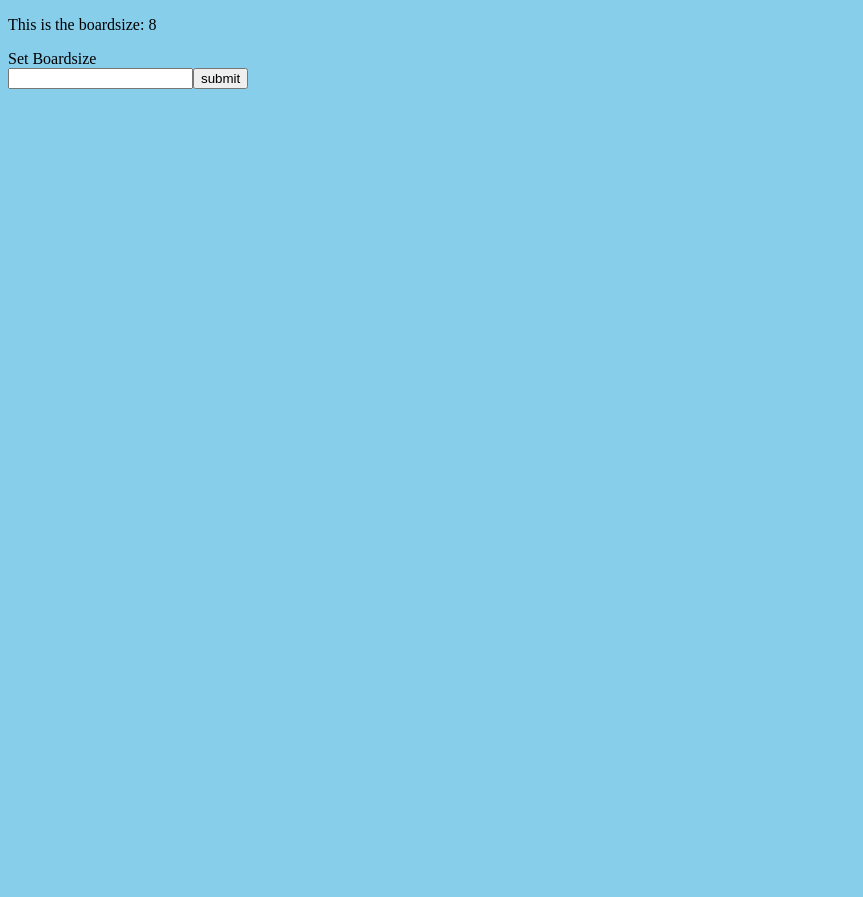
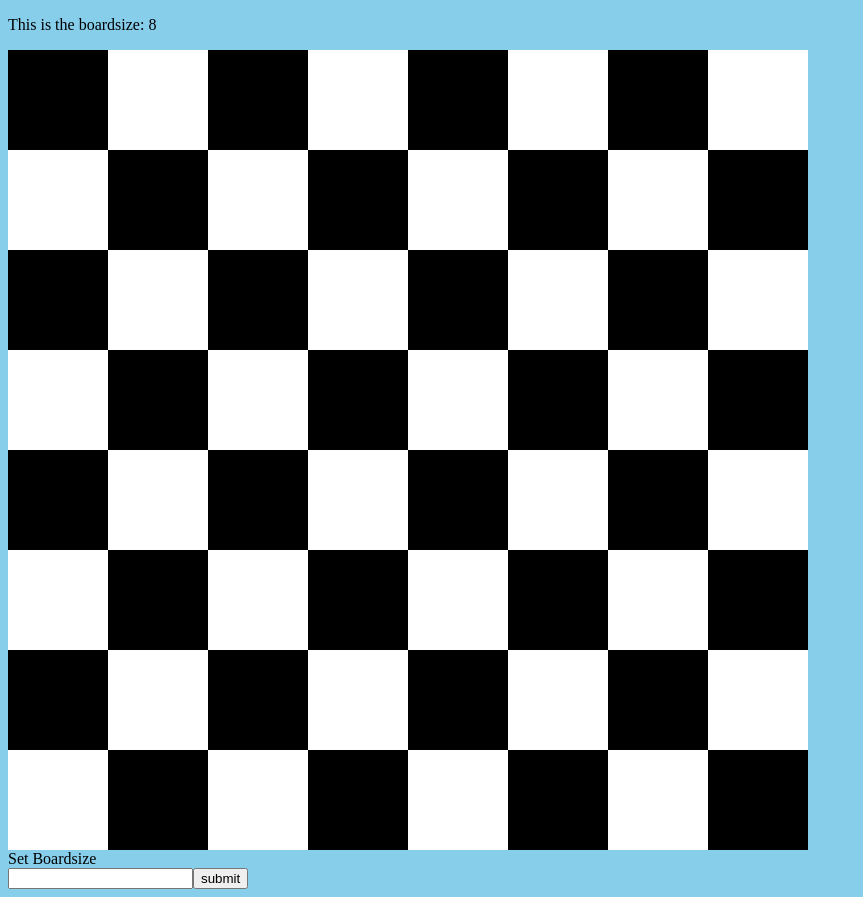
Before and after one commit to ch-brian/checkers, a Next.js app: page / in a window 1280 px wide. Shown: the whole page, without its empty margins (0-863 px from the left). Before the commit the page ends 800 px from the top, so only its background shows below. Built offline with nearby package versions, Linux system fonts and the light colour scheme.

Commit message:
dynamically sized board created

```diff
--- /dev/null
+++ b/components/Board.jsx
@@ -0,0 +1,30 @@
+import React, { useState, useEffect } from 'react';
+import Row from './Row.jsx';
+import Piece from './Piece.jsx';
+
+const Board = (props) => {
+  const { boardsize } = props;
+  const [board, setBoard] = useState([]);
+  const rowArray = createRows(boardsize);
+
+  // useEffect(() => {
+
+  // }, [boardsize]);
+
+  function createRows(boardsize) {
+    const rowArr = [];
+    for (let i = 1; i <= boardsize; i++) {
+      rowArr.push(<Row id={i} boardsize={boardsize} />);
+    }
+    return rowArr;
+  }
+
+  return (
+    <div className='board'>
+      <p>This is the boardsize: {boardsize}</p>
+      {rowArray}
+    </div>
+  );
+};
+
+export default Board;
--- a/pages/components/Box.jsx
+++ b/components/Box.jsx
@@ -1,11 +1,8 @@
 import React from 'react';
 
 const Box = (props) => {
-  return (
-    <div>
-      <p>This is the box</p>
-    </div>
-  );
+  const { boxColor } = props;
+  return <div className={boxColor}></div>;
 };
 
 export default Box;
--- /dev/null
+++ b/components/Piece.jsx
@@ -0,0 +1,8 @@
+import React from 'react';
+
+const Piece = (props) => {
+  const { pieceColor } = props;
+  return <div className={pieceColor}></div>;
+};
+
+export default Piece;
--- /dev/null
+++ b/components/Row.jsx
@@ -0,0 +1,32 @@
+import React from 'react';
+import Box from './Box.jsx';
+
+const Row = (props) => {
+  const { boardsize, id } = props;
+  const boxColor = 'box--black';
+  const boxArray = createBoxes(boardsize);
+
+  function createBoxes(boardsize) {
+    const boxArr = [];
+    if (id % 2 === 0) {
+      for (let i = 1; i <= boardsize; i++) {
+        const value = [id, i];
+        const boxColor = i % 2 === 0 ? 'box--black' : 'box--white';
+        boxArr.push(<Box id={value} boxColor={boxColor} value={value} />);
+      }
+    } else {
+      for (let i = 1; i <= boardsize; i++) {
+        const value = [id, i];
+        const boxColor = i % 2 === 0 ? 'box--white' : 'box--black';
+        boxArr.push(<Box id={value} boxColor={boxColor} value={value} />);
+      }
+    }
+    return boxArr;
+  }
+
+  createBoxes(boardsize);
+
+  return <div className='row'>{boxArray}</div>;
+};
+
+export default Row;
--- a/pages/components/Board.jsx
+++ /dev/null
@@ -1,13 +0,0 @@
-import React, { useState } from 'react';
-import Row from './Row.jsx';
-
-const Board = (props) => {
-  const { boardsize } = props;
-  return (
-    <div>
-      <p>This is the boardsize: {boardsize}</p>
-    </div>
-  );
-};
-
-export default Board;
--- a/pages/components/Row.jsx
+++ /dev/null
@@ -1,13 +0,0 @@
-import React from 'react';
-import Box from './Box.jsx';
-
-const Row = (props) => {
-  const { Boardsize } = props;
-  return (
-    <div>
-      <p>This is the row</p>
-    </div>
-  );
-};
-
-export default Row;
--- a/pages/index.js
+++ b/pages/index.js
@@ -1,6 +1,6 @@
 import React, { useState, useEffect } from 'react';
 import Head from 'next/head';
-import Board from './components/Board.jsx';
+import Board from '../components/Board.jsx';
 
 const App = () => {
   const [boardsize, setBoardsize] = useState(8);
@@ -27,7 +27,9 @@ const App = () => {
       <Head>
         <title>Checkerboard</title>
       </Head>
+
       <Board boardsize={boardsize} />
+
       <form id='boardsizeForm' onSubmit={handleBoardsizeChange}>
         <label>Set Boardsize</label> <br />
         <input
--- a/styles.scss
+++ b/styles.scss
@@ -1,3 +1,22 @@
 body {
   background-color: skyblue;
 }
+
+.board {
+  .row {
+    height: 100px;
+    .box {
+      width: 100px;
+      height: 100px;
+      display: inline-block;
+      &--white {
+        @extend .box;
+        background-color: white;
+      }
+      &--black {
+        @extend .box;
+        background-color: black;
+      }
+    }
+  }
+}
```
